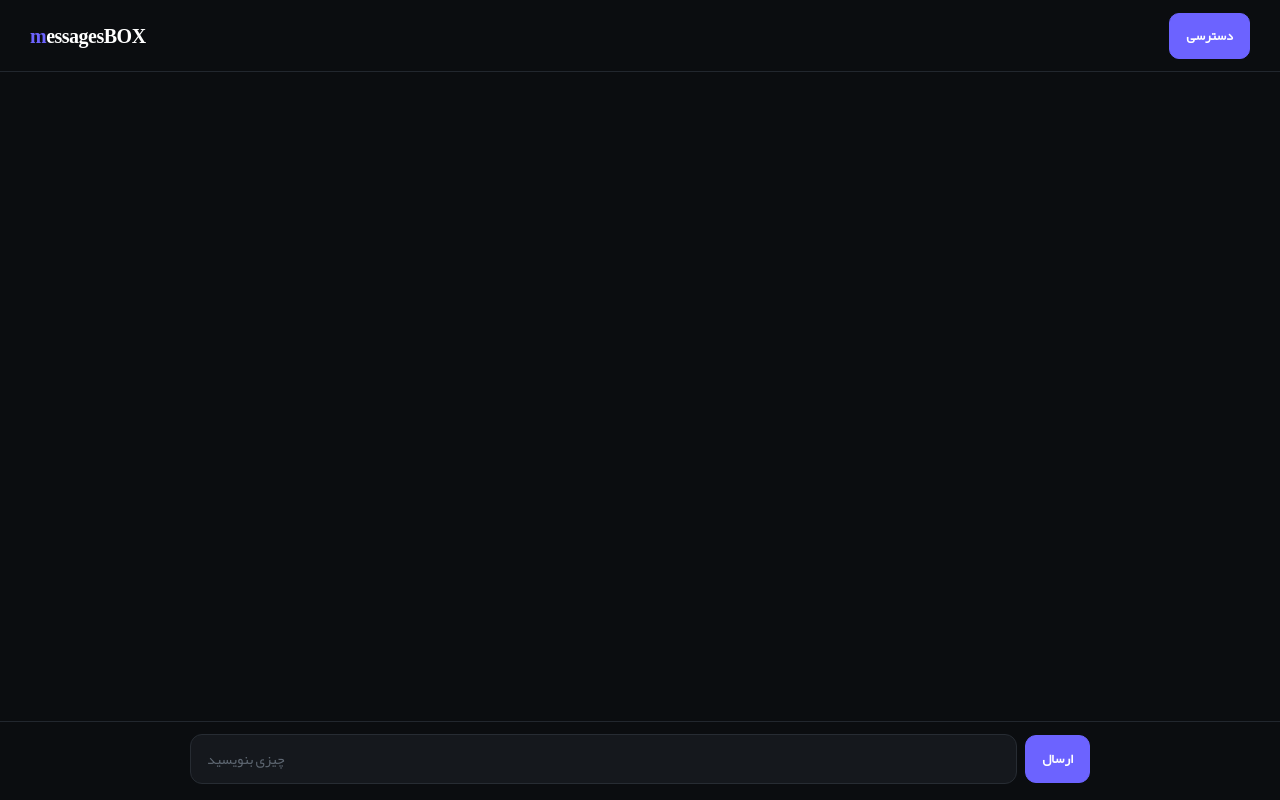
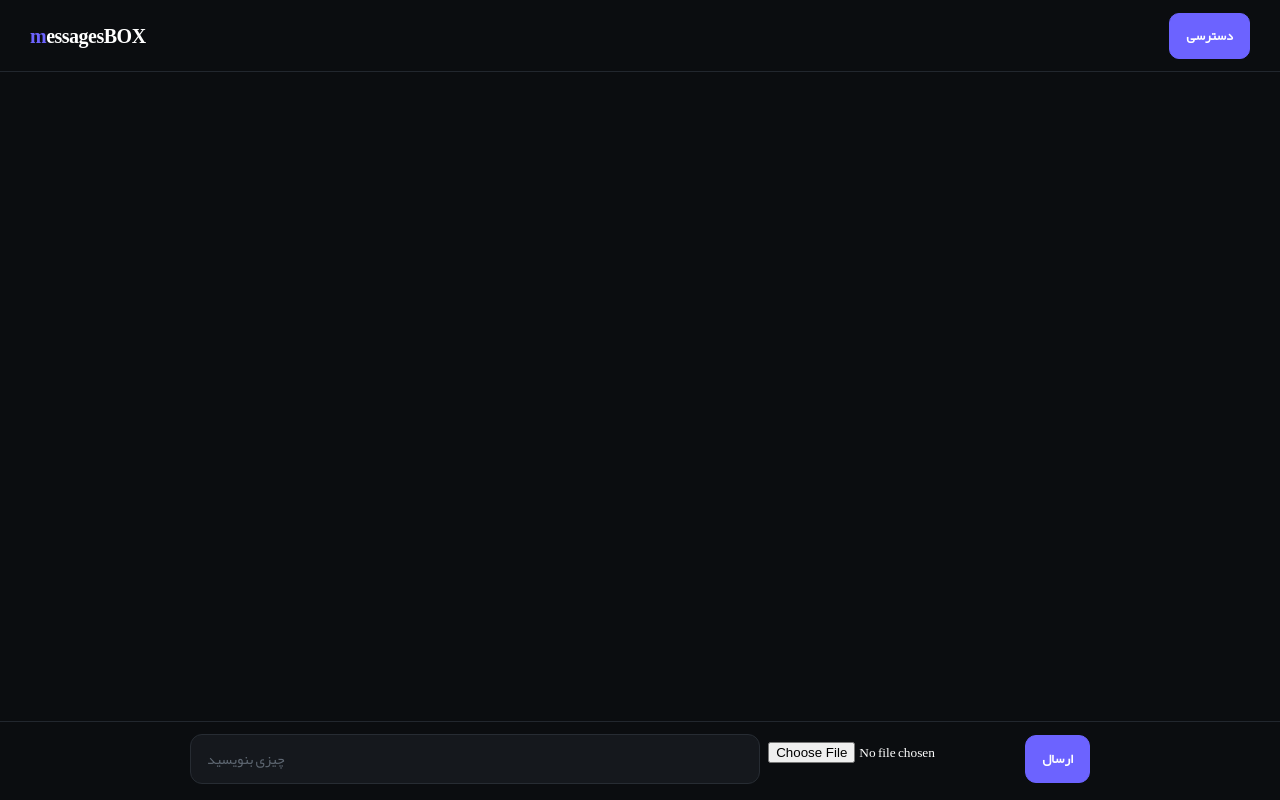
Before and after one commit to tahamtg/messagesBox, a React (Vite) app in the folder chatflow_frontend/: page /chat/1 in a window 1280 px wide. Built offline with nearby package versions, Linux system fonts and the light colour scheme; no server answers.

Commit message:
fix: add image upload button to chat

```diff
--- a/chatflow_frontend/src/aside.tsx
+++ b/chatflow_frontend/src/aside.tsx
@@ -117,7 +117,7 @@ const Aside = ({ children }: { children: React.ReactNode }) => {
                                     color: "white",
                                     textDecoration: "none",
                                 }}
-                                to="/profile"
+                                to="/directs"
                             >
                               دایرکت ها
                             </Link>
--- a/chatflow_frontend/src/charRoom.tsx
+++ b/chatflow_frontend/src/charRoom.tsx
@@ -1036,29 +1036,21 @@ const ChatRoom: React.FC = () => {
                         <div className="upload-media">
 
                             <input
-
                                 type="file"
-
                                 name="file"
-
                                 id="file"
-
+                                style={{
+                                    display: "block",
+                                    visibility: "visible",
+                                    opacity: 1,
+                                    width: "250px",
+                                    height: "40px"
+                                }}
                                 onChange={(e) => {
-
-                                    if (
-                                        e.target.files
-                                            ?.length
-                                    ) {
-
-                                        setResFile(
-                                            e.target
-                                                .files[0]
-                                        );
-
+                                    if (e.target.files?.length) {
+                                        setResFile(e.target.files[0]);
                                     }
-
                                 }}
-
                             />
 
                             <button
```
